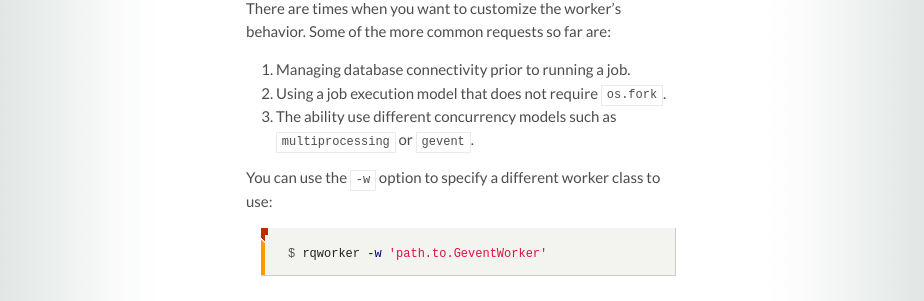
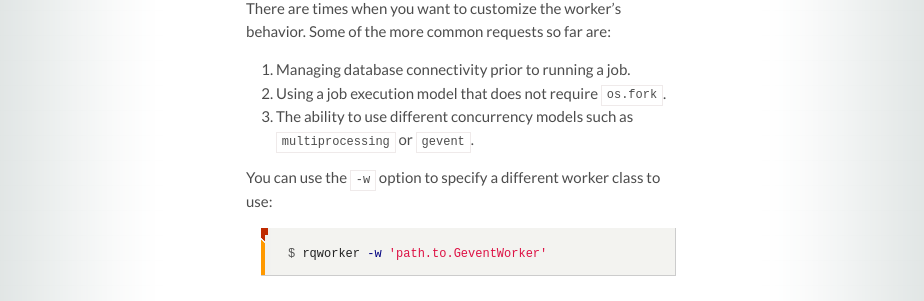
Before and after one commit to rq/rq, a Jekyll site: the page built from docs/workers.md, in a window 1280 px wide and 900 px high, scrolled down 3313 px. Shown: the part 426-727 px from the top of the window, without its empty margins (179-1103 px from the left). Built offline with Jekyll 4.4.1, drawn with Linux system fonts in a browser that asks for light colours; some web fonts are replaced; Markdown is read by kramdown in place of the engine named in the settings.

Commit message:
docs: add missing 'to' fixes #433

```diff
--- a/docs/workers.md
+++ b/docs/workers.md
@@ -175,7 +175,7 @@ more common requests so far are:
 
 1. Managing database connectivity prior to running a job.
 2. Using a job execution model that does not require `os.fork`.
-3. The ability use different concurrency models such as
+3. The ability to use different concurrency models such as
    `multiprocessing` or `gevent`.
 
 You can use the `-w` option to specify a different worker class to use:
```
